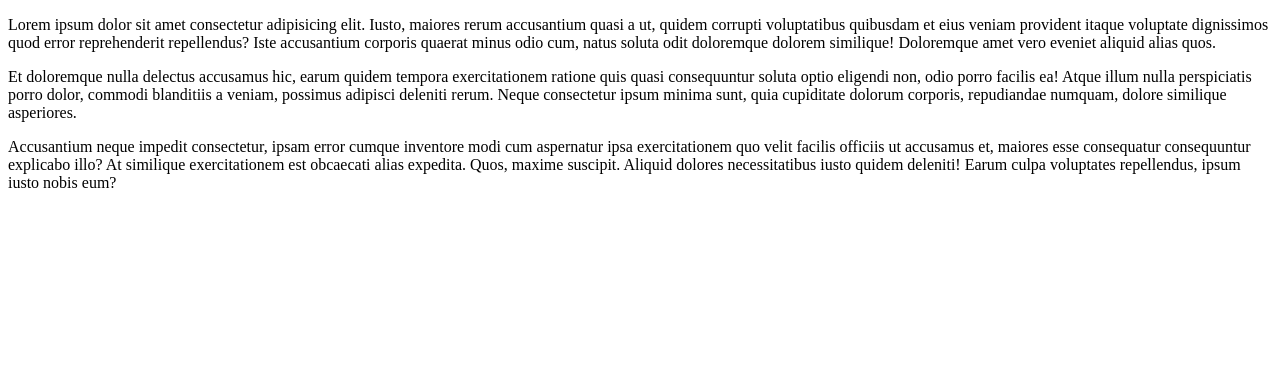
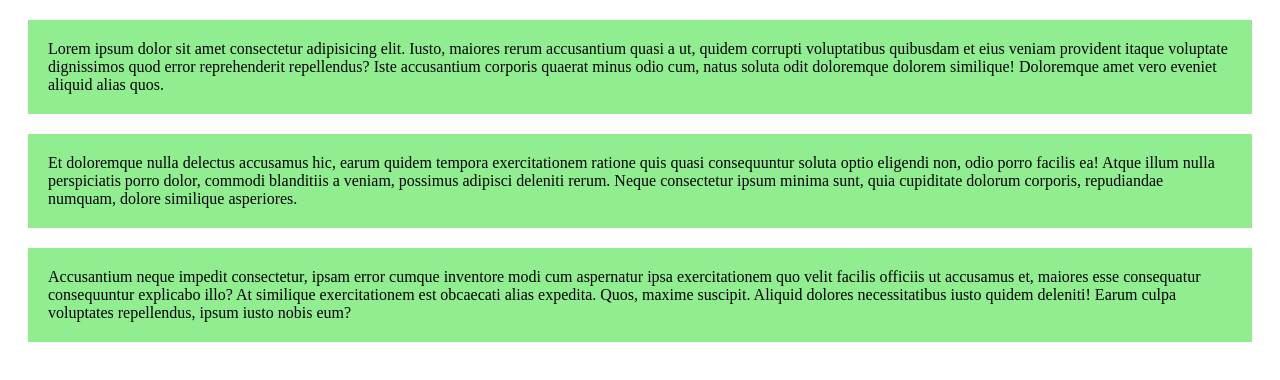
Before and after one commit to SiamG0/1, a plain HTML site: page index.html in a window 1280 px wide. Drawn offline with Linux system fonts and the light colour scheme.

Commit message:
so why can't i use the hostiong option

```diff
--- a/index.html
+++ b/index.html
@@ -4,6 +4,7 @@
     <meta charset="UTF-8">
     <meta name="viewport" content="width=device-width, initial-scale=1.0">
     <title>It was soso</title>
+    <link rel="stylesheet" href="style/style.css">
 </head>
 <body>
     <div>
--- /dev/null
+++ b/style/style.css
@@ -0,0 +1,6 @@
+p{
+    background-color: lightgreen;
+    margin: 20px;
+    padding: 20px;
+
+}
```
